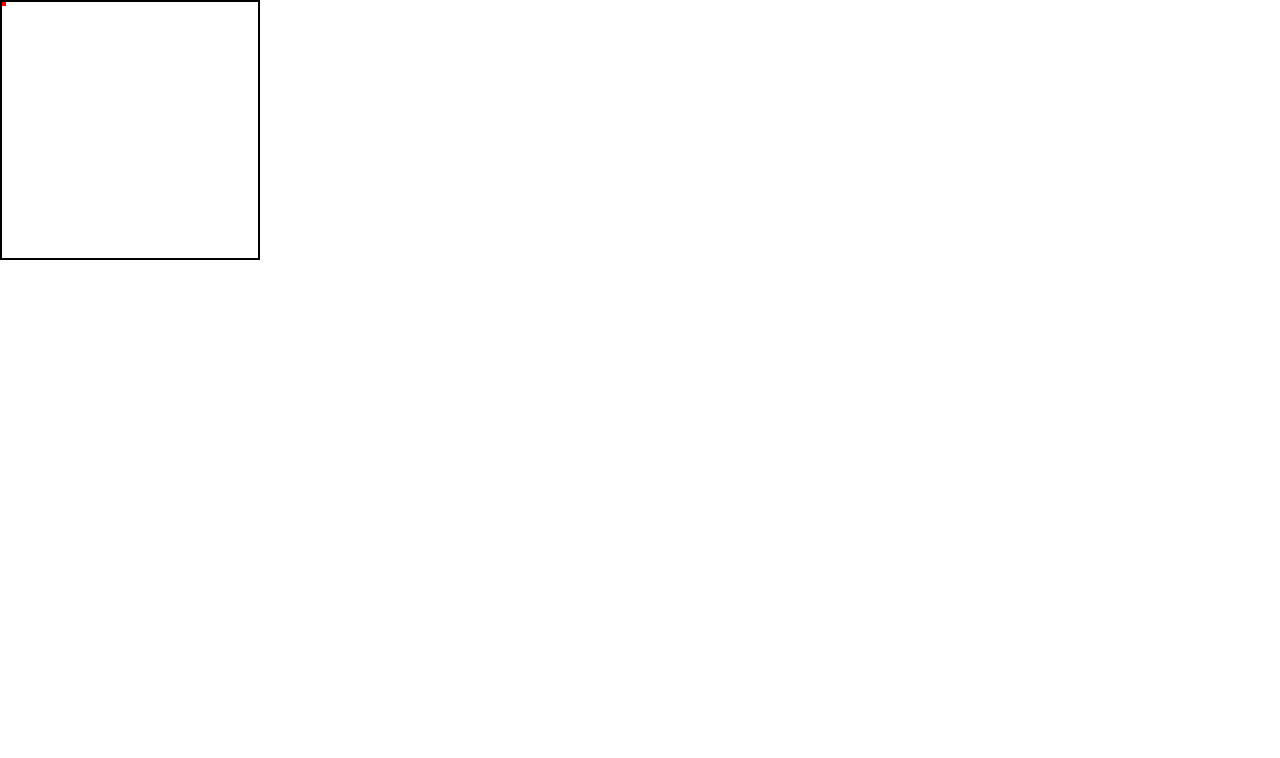
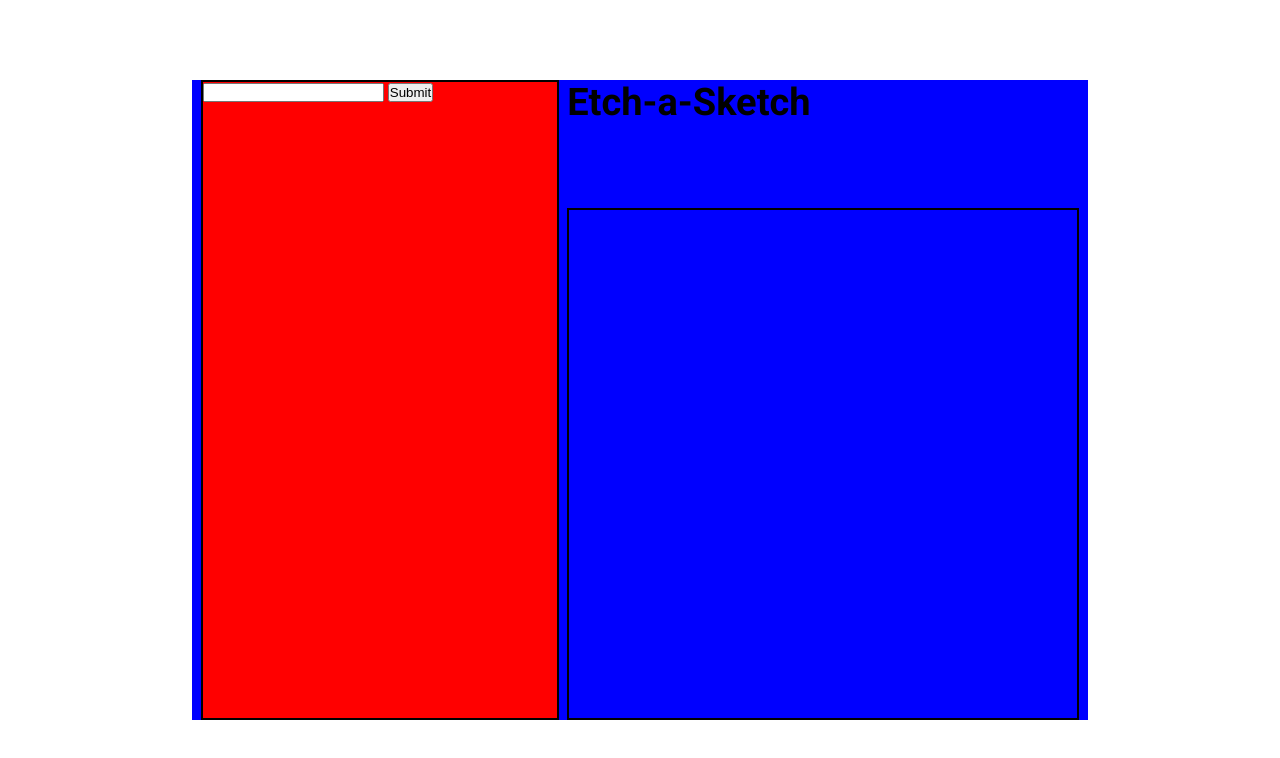
Before and after one commit to karpaguy/TOPProjects, a plain HTML site: page 4 - Etch-a-Sketch/index.html in a window 1280 px wide. Drawn offline with Linux system fonts and the light colour scheme; a web font is replaced by a local one.

Commit message:
Better CSS

```diff
--- a/4 - Etch-a-Sketch/index.html
+++ b/4 - Etch-a-Sketch/index.html
@@ -9,8 +9,17 @@
     <script src="script.js" defer></script>
 </head>
 <body>
-    <div class="grid">
-        <div class="color-block"></div>
+    <div class="container">
+        <div id="configuration">
+            <input type="text" class="size-input">
+            <button id="submit">Submit</button>
+        </div>
+
+        <div id="board">
+            <h1 class="title">Etch-a-Sketch</h1>
+            <div class="grid">
+    </div>
+
     </div>
 </body>
 </html>
--- a/4 - Etch-a-Sketch/style.css
+++ b/4 - Etch-a-Sketch/style.css
@@ -1,16 +1,51 @@
+@import url('https://fonts.googleapis.com/css2?family=Roboto:ital,wght@0,100;0,300;0,400;0,500;0,700;0,900;1,100;1,300;1,400;1,500;1,700;1,900&family=Skranji:wght@400;700&display=swap');
+
+
 * {
     margin: 0;
     padding: 0;
+    box-sizing: border-box;
+}
+body {
+    display: flex;
+    align-items: center;
+    justify-content: center;
+    font-family: 'Roboto', sans-serif;
+
+    height: 100vh;
+}
+.container {
+    background-color: blue;
+    width: 70%;
+    height: 80%;
+
+    display: flex;
+    justify-content: center;
+    gap: 8px;
 }
 
+#configuration {
+    background-color: red;
+    width: 40%;
+    border: 2px solid black;
+}
+
+#board {
+    display: flex;
+    flex-direction: column;
+    justify-content: space-between;
+}
+.title {
+    font-size: 38px;
+}
 .grid {
-    border:  2px solid black;
-    width: 256px;
-    height: 256px;
+    border: 2px solid black;
+    width: 512px;
+    height: 512px;
+
+    display: flex;
 }
 
 .color-block {
-    width: 4px;
-    height: 4px;
     background-color: red;
 }
```
Also changed, not shown: 4 - Etch-a-Sketch/script.js (+37 -1 lines).
